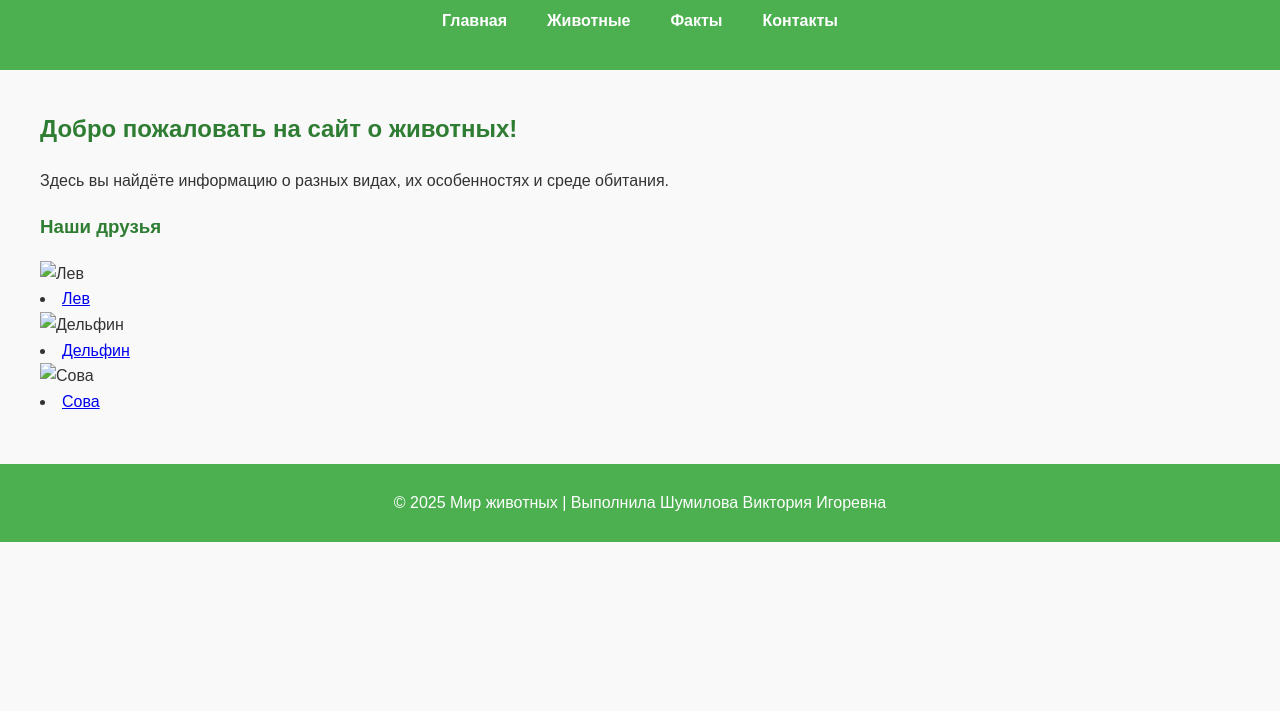
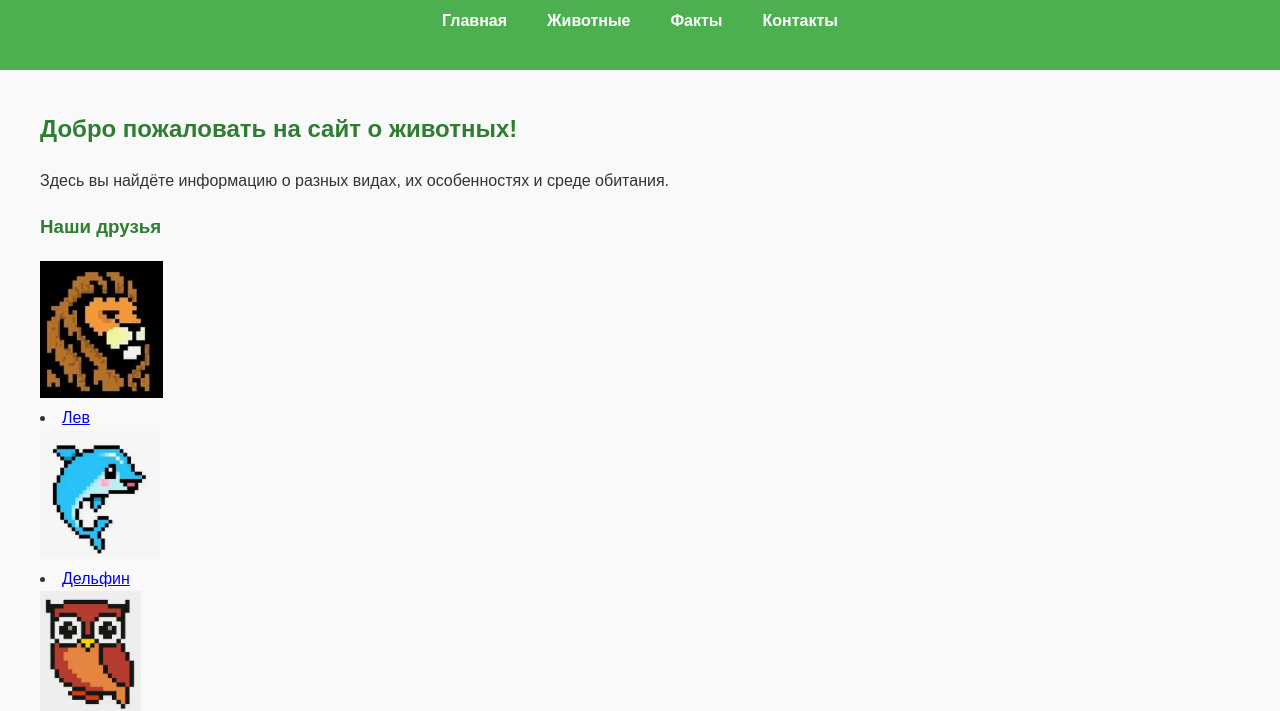
Before and after one commit to Gwyni05/theworldofanimals, a plain HTML site: page index.html in a window 1280 px wide. Shown: the part 106-817 px from the top of the page. Drawn offline with Linux system fonts and the light colour scheme.

Commit message:
Add files via upload

```diff
--- a/index.html
+++ b/index.html
@@ -30,11 +30,11 @@
         <section class="gallery">
             <h3>Наши друзья</h3>
             <div class="animals">
-                <img src="C:\Users\syrov\OneDrive\Desktop\lion.png" alt="Лев">
+                <img src="lion.png" alt="Лев">
  		<li><a href="lion.html">Лев</a></li>
-                <img src="C:\Users\syrov\OneDrive\Desktop\delphine.png" alt="Дельфин">
+                <img src="delphine.png" alt="Дельфин">
 		<li><a href="delphine.html">Дельфин</a></li>
-                <img src="C:\Users\syrov\OneDrive\Desktop\sova.png" alt="Сова">
+                <img src="sova.png" alt="Сова">
 		<li><a href="owl.html">Сова</a></li>
             </div>
         </section>
```
Also changed, not shown: delphine.html (+1 -1 lines), lion.html (+1 -1 lines), owl.html (+1 -1 lines), delphine.png (added), delphine1.png (added), lion.png (added), lion1.png (added), sova.png (added), sova2.png (added).
